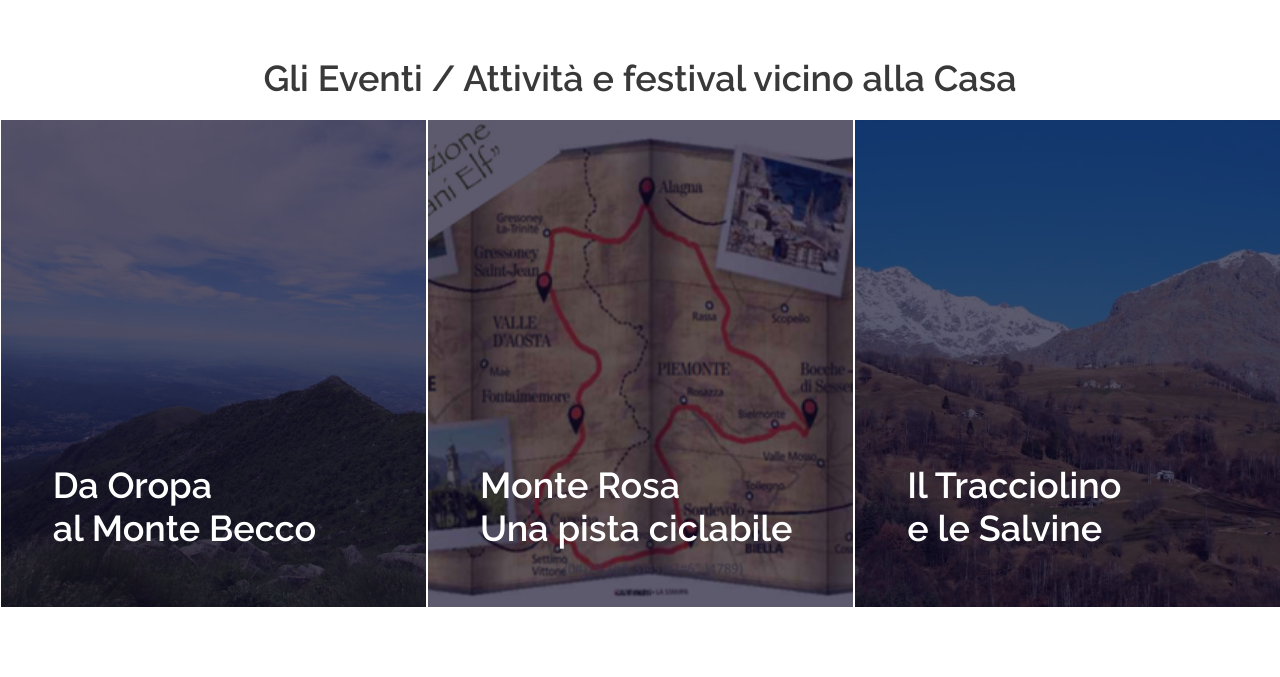
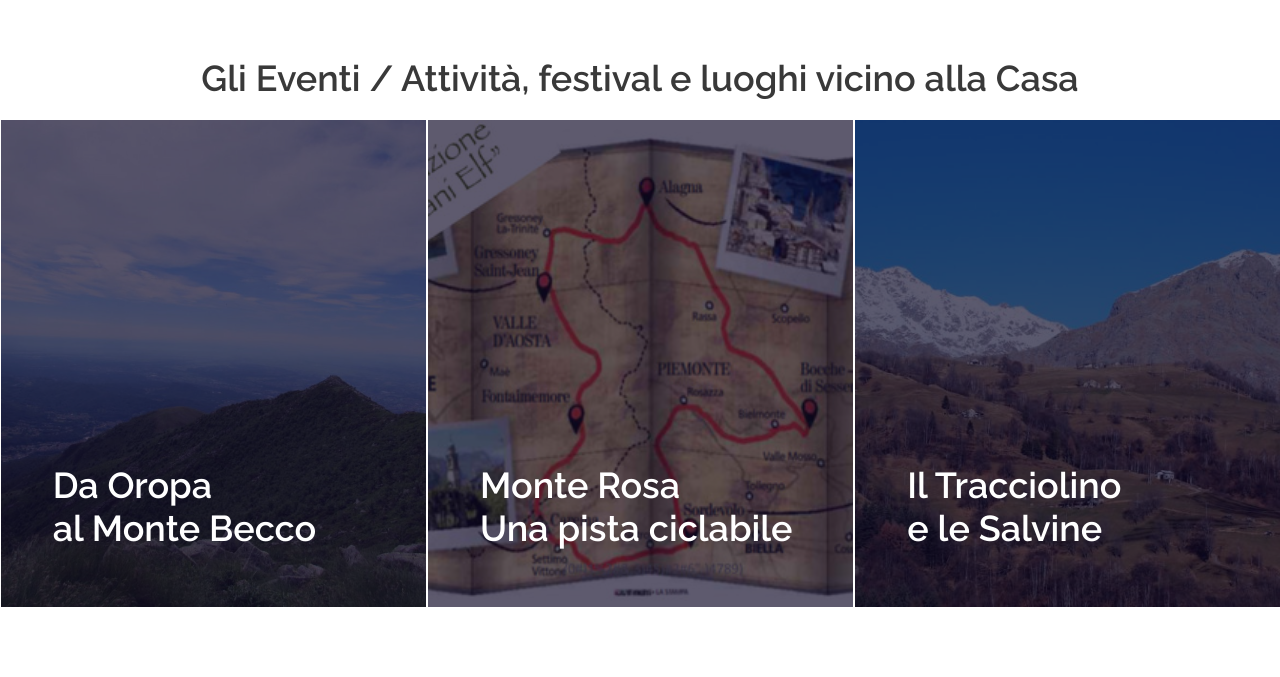
Before and after one commit to Oleven/lacasadipiero, a plain HTML site: page index.html in a window 1280 px wide. Shown: the part 3526-4203 px from the top of the page. Drawn offline with Linux system fonts and the light colour scheme; no server answers; grey boxes are pictures that could not be loaded.

Commit message:
Modifiche

```diff
--- a/index.html
+++ b/index.html
@@ -390,7 +390,7 @@
 		<!-- Blog Slider -->
 		<div class="blog_slider_container">
 			<div class="about_content text-center">
-				<div class="about_title"><h2>Gli Eventi / Attività e festival vicino alla Casa</h2></div>
+				<div class="about_title"><h2>Gli Eventi / Attività, festival e luoghi vicino alla Casa</h2></div>
 			</div>
 			<div class="owl-carousel owl-theme blog_slider">
 
```
